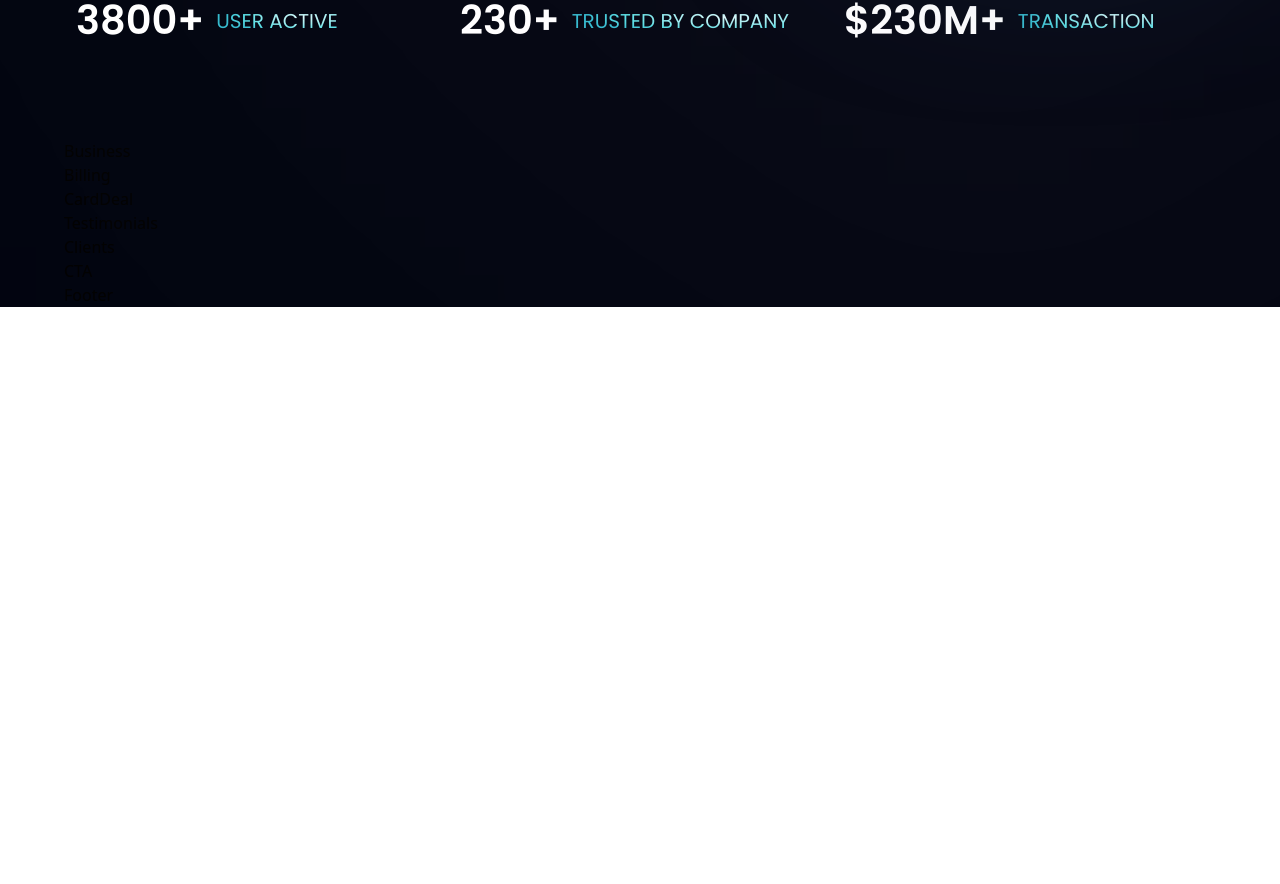
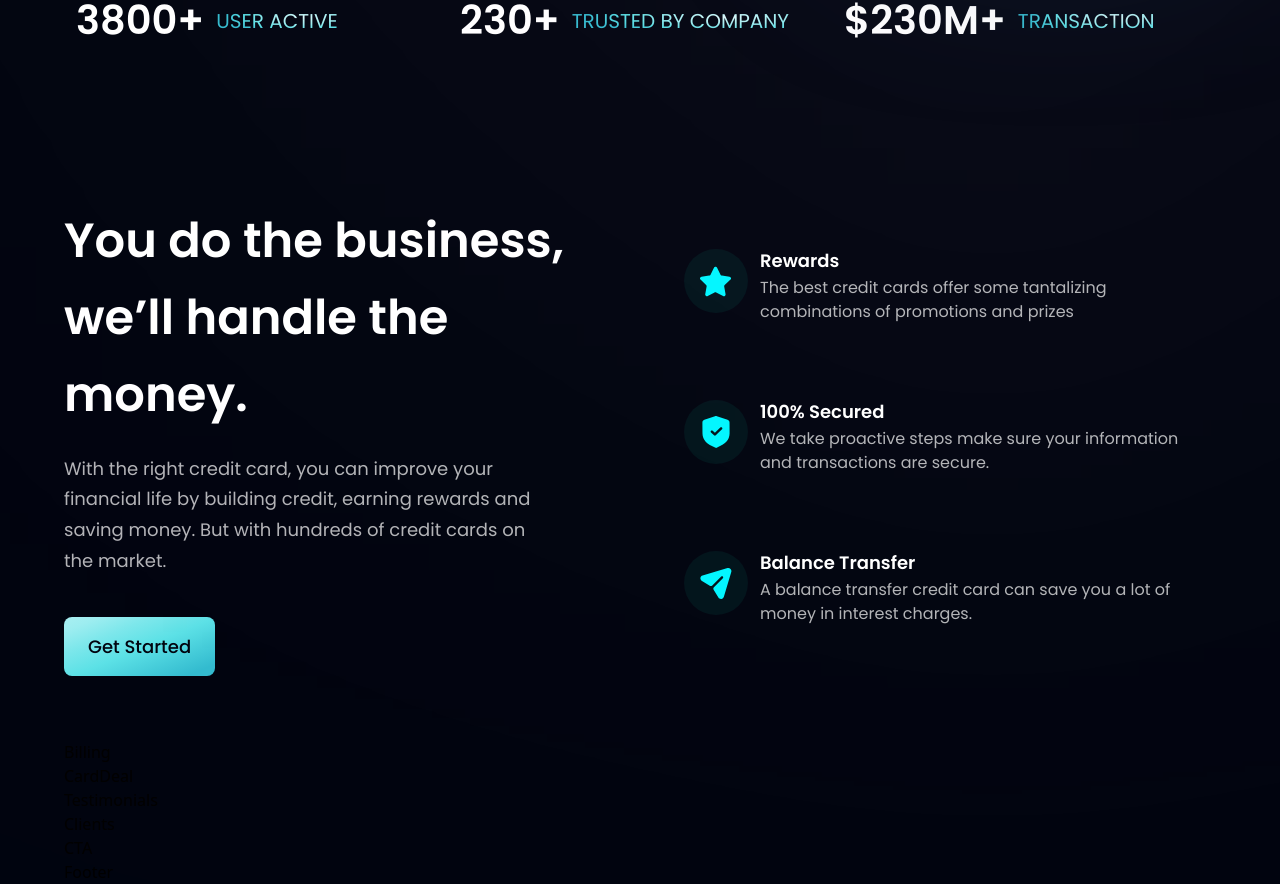
Before and after one commit to HugaidaS/bank-app, a React (Vite) app: page / in a window 1280 px wide. Shown: the part 806-1690 px from the top of the page. Before the commit the page ends 1113 px from the top, so only its background shows below. Built offline with nearby package versions, Linux system fonts and the light colour scheme.

Commit message:
adding business section

```diff
--- a/src/components/Business.tsx
+++ b/src/components/Business.tsx
@@ -1,9 +1,58 @@
-import React from "react";
+import { features } from "../constants";
+import styles, { layout } from "../styles";
+import Button from "./Button";
 
-type Props = {};
+interface CardProps {
+  id: string;
+  icon: string;
+  title: string;
+  content: string;
+  index: number;
+}
+const FeatureCard = ({ id, icon, title, content, index }: CardProps) => (
+  <div
+    className={`flex flex-row p-6 rounded-[20px] ${
+      index !== features.length - 1 ? "mb-6" : "mb-0"
+    } feature-card cursor-pointer`}
+  >
+    <div
+      className={`w-[64px] h-[64px] rounded-full bg-dimBlue ${styles.flexCenter}`}
+    >
+      <img src={icon} alt="icon" className="w-[50%] h-[50%] object-contain" />
+    </div>
+    <div className="flex-1 flex flex-col ml-3">
+      <h4 className="font-poppins font-semibold text-white text-[18px] leading-[23px] mb-1">
+        {title}
+      </h4>
+      <p className="font-poppins font-normal text-dimWhite text-[16px] leading-[24px] mb-1">
+        {content}
+      </p>
+    </div>
+  </div>
+);
 
-const Business = (props: Props) => {
-  return <div>Business</div>;
+const Business = () => {
+  return (
+    <section id="features" className={layout.section}>
+      <div className={layout.sectionInfo}>
+        <h2 className={styles.heading2}>
+          You do the business,
+          <br className="sm:block hidden" /> we’ll handle the money.
+        </h2>
+        <p className={`${styles.paragraph} max-w-[470px] mt-5`}>
+          With the right credit card, you can improve your financial life by
+          building credit, earning rewards and saving money. But with hundreds
+          of credit cards on the market.
+        </p>
+        <Button styles="mt-10 rounded-lg" text="Get Started" />
+      </div>
+      <div className={`${layout.sectionImg} flex-col`}>
+        {features.map((feature, idx) => (
+          <FeatureCard key={feature.id} {...feature} index={idx} />
+        ))}
+      </div>
+    </section>
+  );
 };
 
 export default Business;
--- a/src/components/Button.tsx
+++ b/src/components/Button.tsx
@@ -1,9 +1,17 @@
-import React from "react";
+type Props = {
+  styles: string;
+  text: string;
+};
 
-type Props = {};
-
-const Button = (props: Props) => {
-  return <div>Button</div>;
+const Button = ({ styles, text }: Props) => {
+  return (
+    <button
+      type="button"
+      className={`font-poppins font-medium text-primary text-[18px] outline-none py-4 px-6 bg-blue-gradient ${styles}`}
+    >
+      {text}
+    </button>
+  );
 };
 
 export default Button;
```
